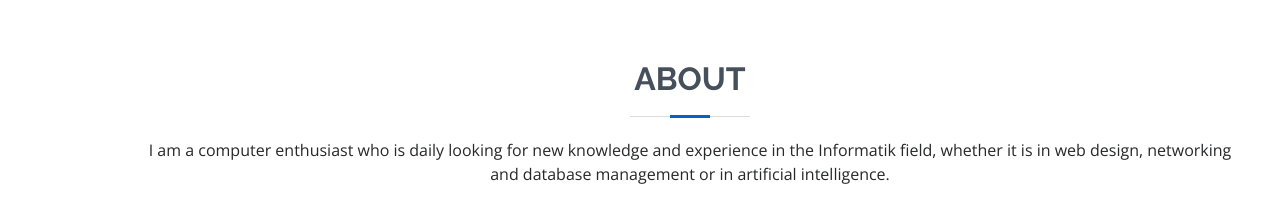
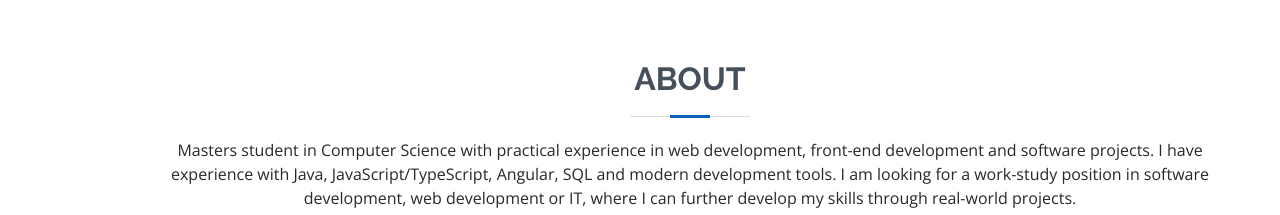
Before and after one commit to Melick237/myCV, a plain HTML site: page index.html in a window 1280 px wide. Shown: the part 800-1015 px from the top of the page. Drawn offline with nearby package versions, Linux system fonts and the light colour scheme.

Commit message:
update_about_me

```diff
--- a/index.html
+++ b/index.html
@@ -84,9 +84,9 @@
 
         <div class="section-title">
           <h2>About</h2>
-          <p>I am a computer enthusiast who is daily looking for new knowledge and experience in the
-            Informatik field, whether it is in web design, networking and database management or in artificial intelligence.
-            </p>
+          <p>Masters student in Computer Science with practical experience in web development, front-end development and software projects.
+            I have experience with Java, JavaScript/TypeScript, Angular, SQL and modern development tools.
+            I am looking for a work-study position in software development, web development or IT, where I can further develop my skills through real-world projects.</p>
         </div>
 
         <div class="row">
```
